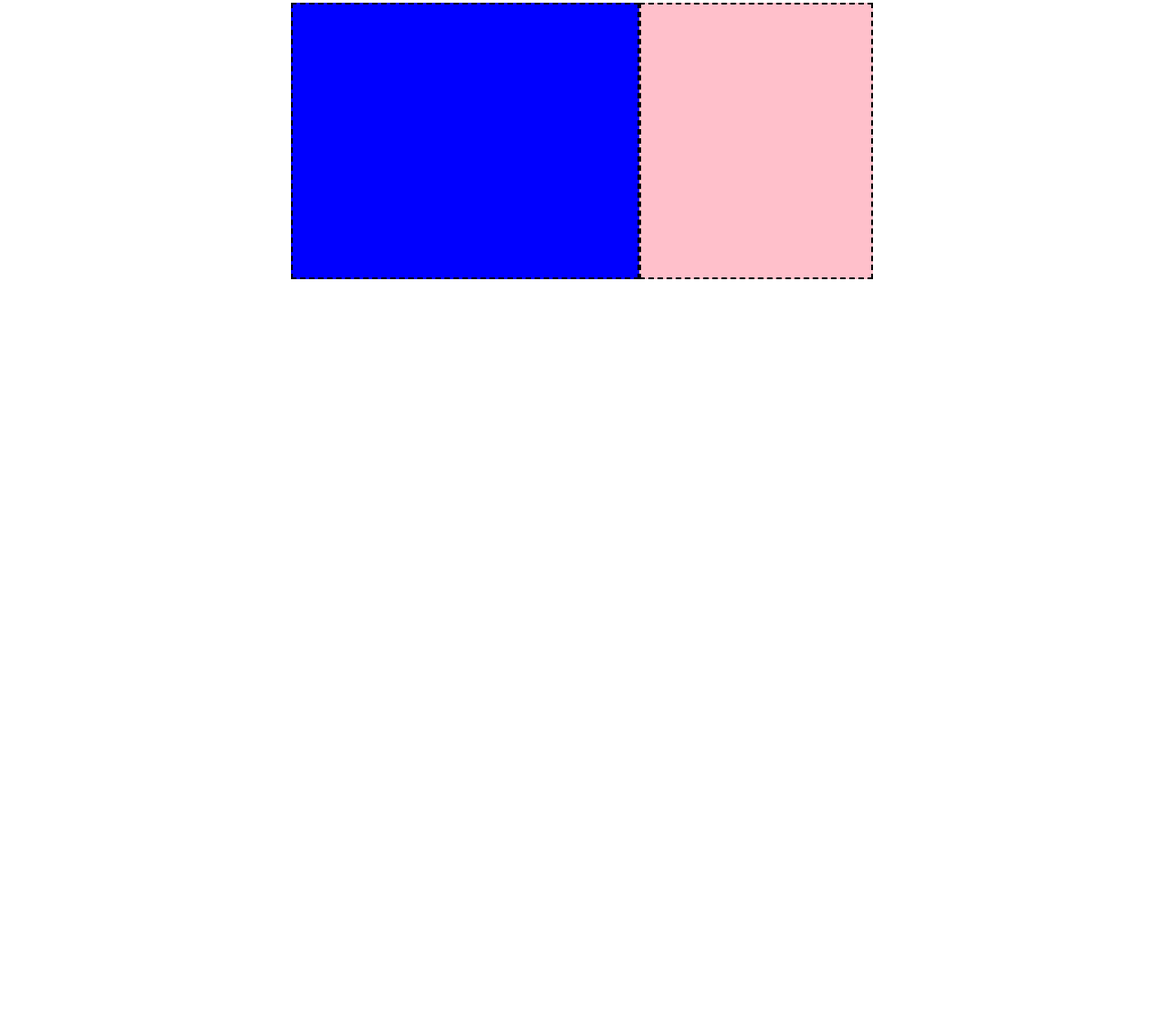
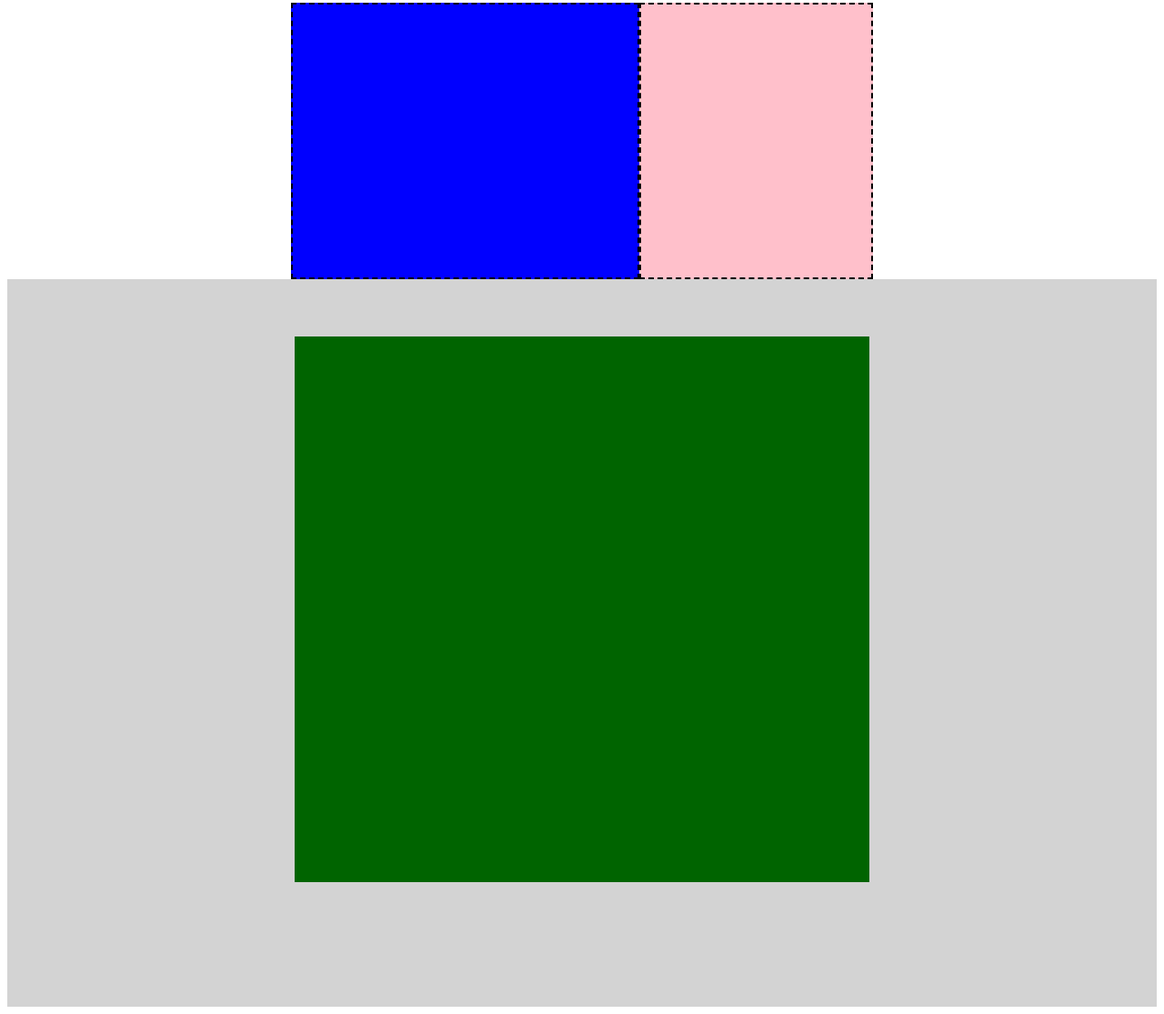
Before and after one commit to flaviovitale02/htmlcss-struttura-discord, a plain HTML site: page index.html in a window 1280 px wide. Shown: the part 1363-2478 px from the top of the page at 91% size. Before the commit the page ends 1678 px from the top, so only its background shows below. Drawn offline with Linux system fonts and the light colour scheme.

Commit message:
section 2

```diff
--- a/index.html
+++ b/index.html
@@ -69,6 +69,12 @@
 
             </div>
         </section>
+
+        <section class="flex-container container-g">
+            <div class="green-rec">
+
+            </div>
+        </section>
     </main>
 
 </body>
--- a/style.css
+++ b/style.css
@@ -83,3 +83,18 @@ li{
     margin-right:auto;
     margin-left: 0%;
 }
+
+.green-rec{
+    width: 50%;
+    height: 600px;
+    background-color: darkgreen;
+    margin: auto;
+    margin-top: 5%;
+    margin-bottom: 5%;
+}
+
+.container-g{
+    background-color: lightgray;
+    height: 800px ;
+    justify-content: center;
+}
```
